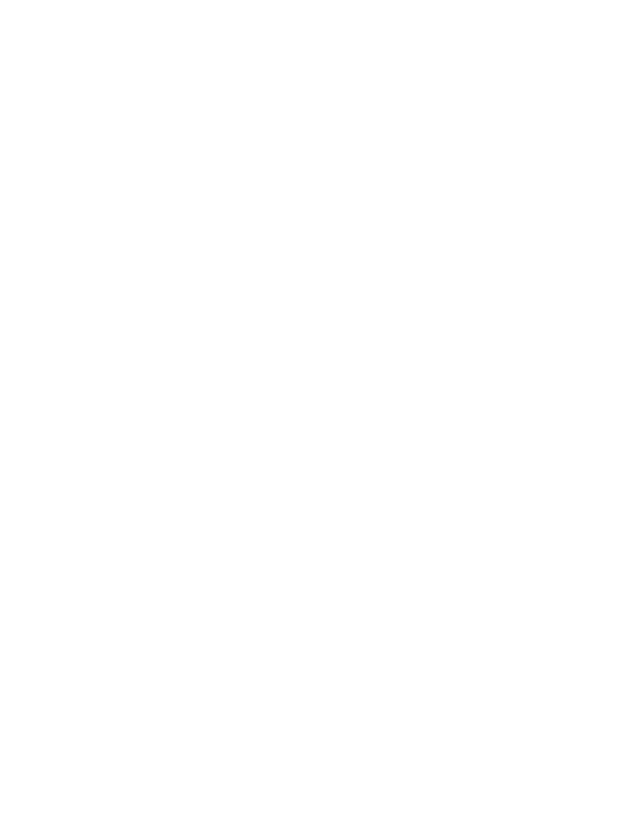
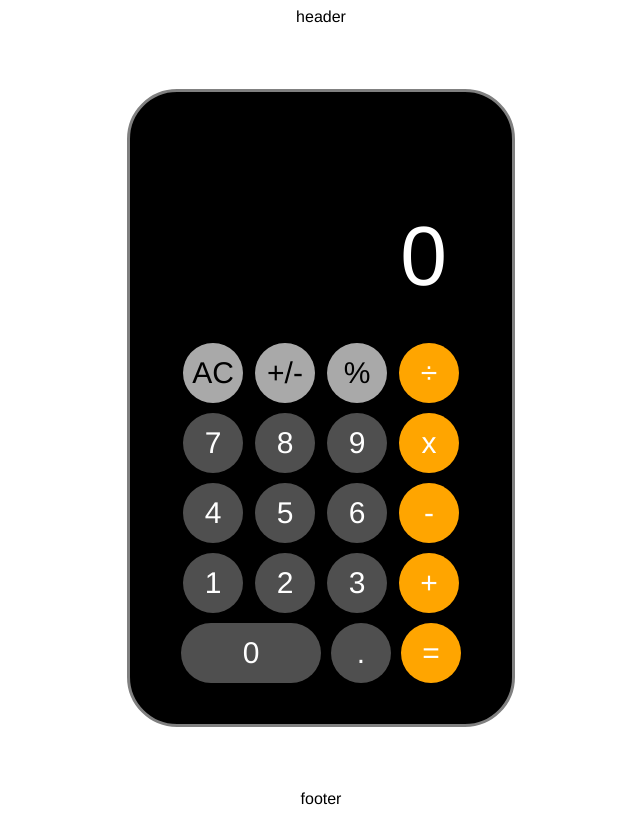
Before and after one commit to endaulster/calculator, a plain HTML site: page index.html in a window 1280 px wide. Shown: the whole page, without its empty margins (319-959 px from the left). Drawn offline with Linux system fonts and the light colour scheme.

Commit message:
Created calculator display

```diff
--- a/heart.js
+++ b/heart.js
@@ -27,7 +27,6 @@ function divide(a, b)
 
 function operate(a, type, b)
 {
-
     let result = type(a, b);
     return result;
 }
--- a/index.html
+++ b/index.html
@@ -3,9 +3,63 @@
 <head>
     <meta charset="UTF-8">
     <meta name="viewport" content="width=device-width, initial-scale=1.0">
+    <link rel="stylesheet" href="style.css">
     <title>Calculator!</title>
 </head>
 <body>
 
+<div class="container">
+
+    <div class="header">
+        header
+    </div>
+
+        <div class="main">
+            <div class="calculator">
+                <div class="display">
+                    0
+                </div>
+                <div class="buttons">
+                    <div class="fila1">
+                        <div id="sabroso1" class="b1f1">AC</div>
+                        <div id="sabroso1" class="b1f2">+/-</div>
+                        <div id="sabroso1" class="b1f3">%</div>
+                        <div id="sabroso1" class="b1f4">÷</div>
+                    </div>
+
+                    <div class="fila2">
+                        <div id="sabroso2" class="b2f1">7</div>
+                        <div id="sabroso2" class="b2f2">8</div>
+                        <div id="sabroso2" class="b2f3">9</div>
+                        <div id="sabroso2" class="b2f4">x</div>
+                    </div>
+                    <div class="fila3">
+                        <div id="sabroso3" class="b3f1">4</div>
+                        <div id="sabroso3" class="b3f2">5</div>
+                        <div id="sabroso3" class="b3f3">6</div>
+                        <div id="sabroso3" class="b3f4">-</div>
+                    </div>
+                    <div class="fila4">
+                        <div id="sabroso4" class="b4f1">1</div>
+                        <div id="sabroso4" class="b4f2">2</div>
+                        <div id="sabroso4" class="b4f3">3</div>
+                        <div id="sabroso4" class="b4f4">+</div>
+                    </div>
+                    <div class="fila5">
+                        <div id="sabroso6" class="b5f1">0</div>
+                        <div id="sabroso5" class="b5f2">.</div>
+                        <div id="sabroso5" class="b5f3">=</div>
+
+                    </div>
+                </div>
+            </div>
+        </div>
+
+    <div class="footer">
+        footer
+    </div>
+
+</div>
+
 </body>
 </html>
--- a/style.css
+++ b/style.css
@@ -0,0 +1,88 @@
+* {
+    font-family: Helvetica;
+    font-weight: lighter ;
+}
+
+.container {
+    display:flex;
+    flex-direction: column;
+    justify-content: space-between;
+    height: 100vh;
+    align-items: center;
+}
+
+.calculator {
+    display: flex;
+    flex-direction: column;
+    justify-content: space-around;
+    background-color: black;
+    height: 600px;
+    width: 350px;
+    padding: 1em;
+    border-radius: 50px;
+    border: solid;
+    border-width: 3px;
+    border-color: grey;
+}
+
+.display{
+    background-color: black;
+    color: white;
+    height: 200px;
+    font-size: 84px;
+    text-align: right;
+    padding-top: 100px;
+    padding-right: 49px;
+}
+
+.buttons {
+    background-color: black;
+    display:flex;
+    flex-direction: column;
+    justify-content: space-evenly;
+    padding: 20px;
+}
+
+.fila1, .fila2, .fila3, .fila4, .fila5 {
+    display:flex;
+    flex-direction: row;
+    justify-content: space-evenly;
+    padding: 5px;
+
+}
+
+#sabroso1, #sabroso2, #sabroso3, #sabroso4, #sabroso5 {
+    border-radius: 50%;
+    width: 60px;
+    height: 60px;
+    display: flex;
+    justify-content: center;
+    align-items: center;
+    font-size: 30px;
+}
+
+#sabroso6 {
+
+    border-radius:30px;
+    width: 140px;
+    height: 60px;
+    display: flex;
+    justify-content: center;
+    align-items: center;
+    font-size: 30px;
+}
+
+.b1f1, .b1f2, .b1f3 {
+    color: black;
+    background-color: rgb(169, 169, 169);
+}
+
+.b1f4, .b2f4, .b3f4, .b4f4, .b5f3 {
+    background-color: orange;
+    color: white;
+}
+
+.b2f1, .b2f2, .b2f3, .b3f1, .b3f2, .b3f3, .b4f1, .b4f2, .b4f3, .b5f1, .b5f2 {
+    background-color: rgb(79, 79, 79);
+    color: white;
+}
```
